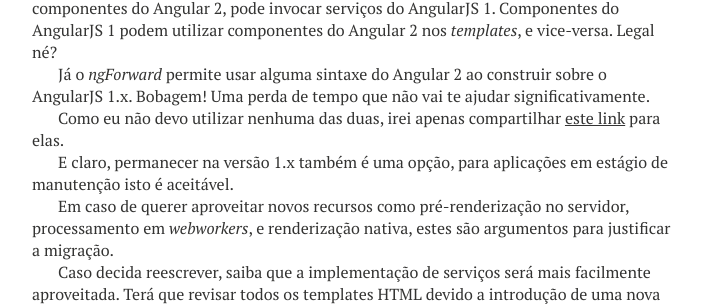
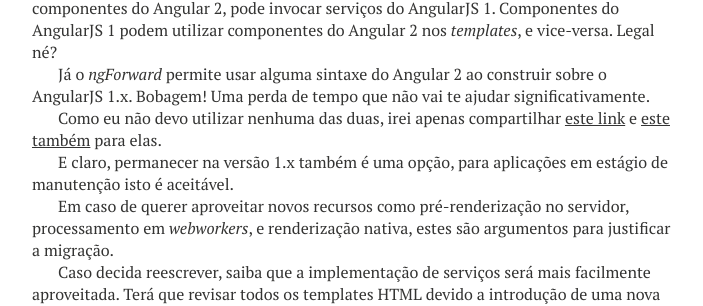
Before and after one commit to awerlang/awerlang.github.io, a Jekyll site: the page built from _posts/2016-02-29-adeus-angularjs-ola-angular2.md, in a window 1280 px wide and 900 px high, scrolled down 4568 px. Shown: the part 153-459 px from the top of the window, without its empty margins (288-991 px from the left). Built offline with Jekyll 4.4.1, drawn with Linux system fonts in a browser that asks for light colours.

Commit message:
update post

```diff
--- a/_layouts/home.html
+++ b/_layouts/home.html
@@ -33,7 +33,7 @@
     {% include _author-bio.html %}
   </div>
   <div id="index">
-    <h3><a href="{{ site.url}}/posts/">Recent Posts</a></h3>
+    <h3><a href="{{ site.url}}/posts/">Posts Recentes</a></h3>
     {% for post in site.posts limit:5 %}
     {% unless post.draft %}
     <article>
--- a/_posts/2016-02-29-adeus-angularjs-ola-angular2.md
+++ b/_posts/2016-02-29-adeus-angularjs-ola-angular2.md
@@ -245,7 +245,8 @@
 Bobagem! Uma perda de tempo que não vai te ajudar significativamente.
 
 Como eu não devo utilizar nenhuma das duas, irei apenas
-compartilhar [este link](https://angular.io/docs/ts/latest/guide/upgrade.html) para elas.
+compartilhar [este link](https://angular.io/docs/ts/latest/guide/upgrade.html)
+e [este também](https://github.com/ngUpgraders/ng-forward) para elas.
 
 E claro, permanecer na versão 1.x também é uma opção, para aplicações
 em estágio de manutenção isto é aceitável.
```
Also changed, not shown: other parts of _posts/2016-02-29-adeus-angularjs-ola-angular2.md (+1 -1 lines).
